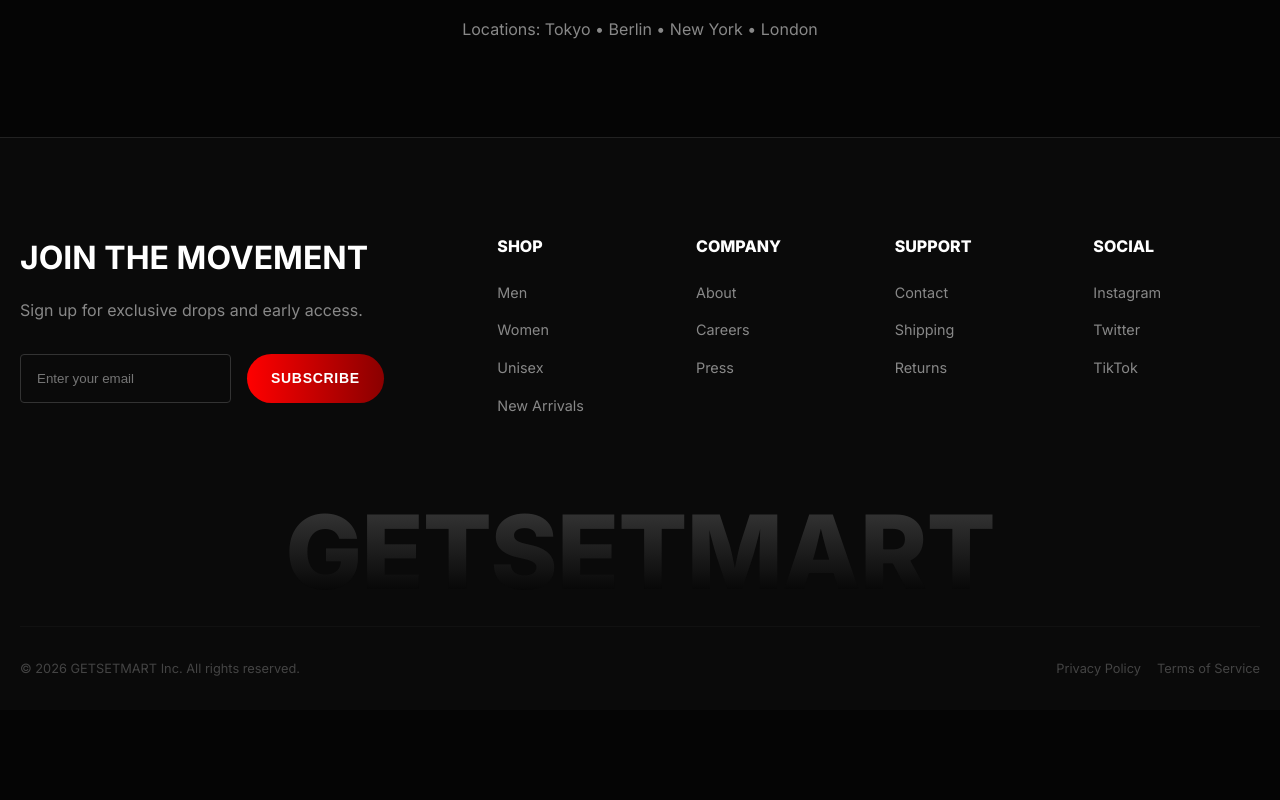
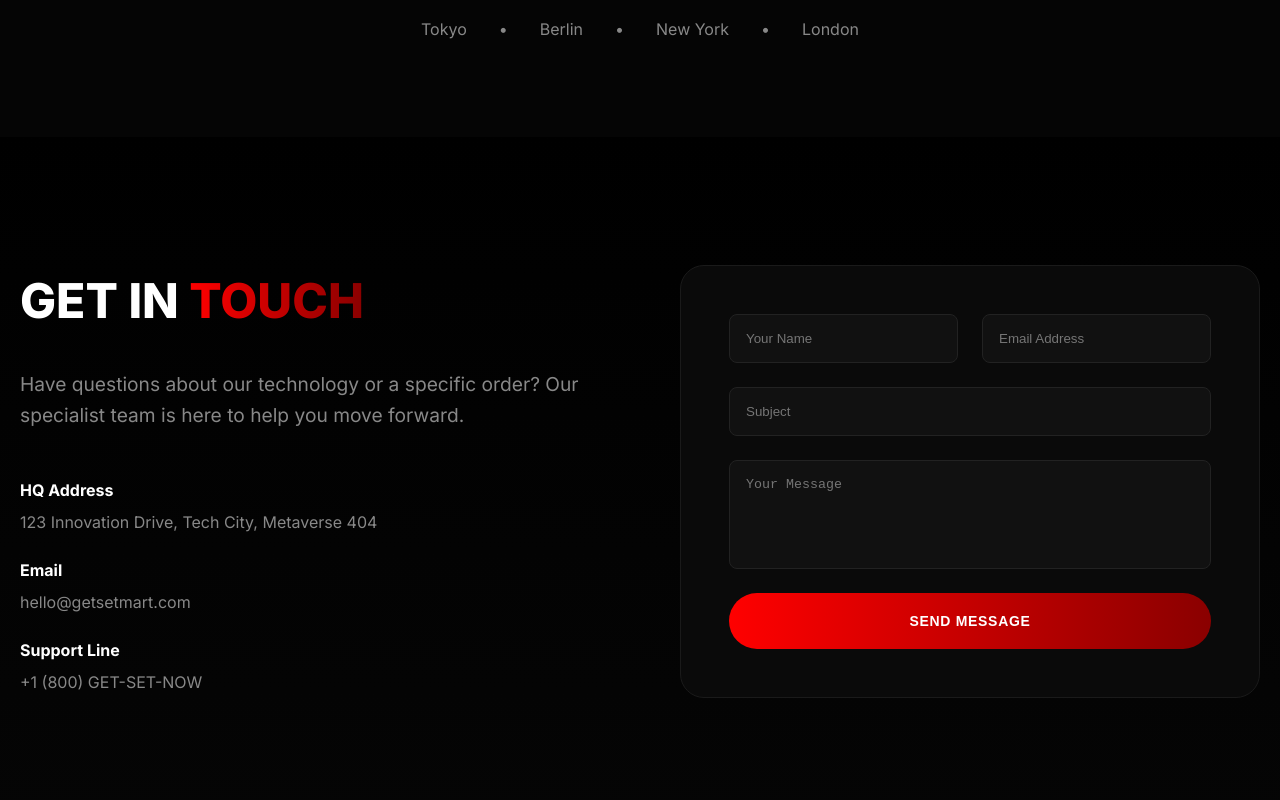
Before and after one commit to officialsachinthakur1-collab/Ecommerce, a React (Vite) app: page /about in a window 1280 px wide. Shown: the part 1840-2640 px from the top of the page. Before the commit the page ends 2550 px from the top, so only its background shows below. Built offline with nearby package versions, Linux system fonts and the light colour scheme.

Commit message:
Final: Polished UI, added About Contact, and enhanced Admin Dashboard

```diff
--- a/src/components/layout/Footer.jsx
+++ b/src/components/layout/Footer.jsx
@@ -47,17 +47,17 @@
                         <div>
                             <h4 className="section-header-title" style={{ marginBottom: '1.5rem', fontWeight: '800', textTransform: 'uppercase', fontSize: '1rem', textAlign: 'left', marginLeft: 0 }}>Company</h4>
                             <ul style={{ display: 'flex', flexDirection: 'column', gap: '1rem', color: 'var(--text-muted)', fontSize: '0.9rem', marginLeft: 0, marginRight: 0, textAlign: 'left', alignItems: 'flex-start' }}>
-                                <li><a href="#">About</a></li>
-                                <li><a href="#">Careers</a></li>
-                                <li><a href="#">Press</a></li>
+                                <li><Link to="/about">About Us</Link></li>
+                                <li><Link to="/blog">Our Journal</Link></li>
+                                <li><Link to="/shop">Store</Link></li>
                             </ul>
                         </div>
                         <div>
                             <h4 className="section-header-title" style={{ marginBottom: '1.5rem', fontWeight: '800', textTransform: 'uppercase', fontSize: '1rem', textAlign: 'left', marginLeft: 0 }}>Support</h4>
                             <ul style={{ display: 'flex', flexDirection: 'column', gap: '1rem', color: 'var(--text-muted)', fontSize: '0.9rem', marginLeft: 0, marginRight: 0, textAlign: 'left', alignItems: 'flex-start' }}>
-                                <li><a href="#">Contact</a></li>
-                                <li><a href="#">Shipping</a></li>
-                                <li><a href="#">Returns</a></li>
+                                <li><Link to="/about#contact">Contact</Link></li>
+                                <li><Link to="/shipping">Shipping</Link></li>
+                                <li><Link to="/returns">Returns</Link></li>
                             </ul>
                         </div>
                         <div>
--- a/src/pages/About.jsx
+++ b/src/pages/About.jsx
@@ -126,7 +126,48 @@
             {/* Team Header (Placeholder) */}
             <section className="section-padding container" style={{ textAlign: 'center' }}>
                 <h2 style={{ fontSize: '2.5rem', fontWeight: '800', marginBottom: '3rem', textTransform: 'uppercase' }}>Global Design Team</h2>
-                <p style={{ color: 'var(--text-muted)' }}>Locations: Tokyo • Berlin • New York • London</p>
+                <div style={{ display: 'flex', justifyContent: 'center', gap: '2rem', flexWrap: 'wrap', color: 'var(--text-muted)' }}>
+                    <span>Tokyo</span> • <span>Berlin</span> • <span>New York</span> • <span>London</span>
+                </div>
+            </section>
+
+            {/* Contact Section */}
+            <section id="contact" style={{ padding: '8rem 0', background: 'linear-gradient(to top, #050505, #000)' }}>
+                <div className="container" style={{ display: 'grid', gridTemplateColumns: 'repeat(auto-fit, minmax(300px, 1fr))', gap: '5rem' }}>
+                    <div>
+                        <h2 style={{ fontSize: '3rem', fontWeight: '900', marginBottom: '2rem', textTransform: 'uppercase' }}>Get in <span className="text-gradient">Touch</span></h2>
+                        <p style={{ color: 'var(--text-muted)', fontSize: '1.2rem', lineHeight: '1.6', marginBottom: '3rem' }}>
+                            Have questions about our technology or a specific order? Our specialist team is here to help you move forward.
+                        </p>
+
+                        <div style={{ display: 'flex', flexDirection: 'column', gap: '1.5rem' }}>
+                            <div>
+                                <h4 style={{ color: 'white', marginBottom: '0.5rem' }}>HQ Address</h4>
+                                <p style={{ color: 'var(--text-muted)' }}>123 Innovation Drive, Tech City, Metaverse 404</p>
+                            </div>
+                            <div>
+                                <h4 style={{ color: 'white', marginBottom: '0.5rem' }}>Email</h4>
+                                <p style={{ color: 'var(--text-muted)' }}>hello@getsetmart.com</p>
+                            </div>
+                            <div>
+                                <h4 style={{ color: 'white', marginBottom: '0.5rem' }}>Support Line</h4>
+                                <p style={{ color: 'var(--text-muted)' }}>+1 (800) GET-SET-NOW</p>
+                            </div>
+                        </div>
+                    </div>
+
+                    <div style={{ background: '#0a0a0a', padding: '3rem', borderRadius: '24px', border: '1px solid #1a1a1a' }}>
+                        <form style={{ display: 'flex', flexDirection: 'column', gap: '1.5rem' }} onSubmit={(e) => { e.preventDefault(); alert("Message Sent! We'll get back to you soon."); }}>
+                            <div style={{ display: 'grid', gridTemplateColumns: '1fr 1fr', gap: '1.5rem' }}>
+                                <input placeholder="Your Name" style={{ padding: '1rem', background: '#111', border: '1px solid #222', borderRadius: '8px', color: 'white' }} required />
+                                <input type="email" placeholder="Email Address" style={{ padding: '1rem', background: '#111', border: '1px solid #222', borderRadius: '8px', color: 'white' }} required />
+                            </div>
+                            <input placeholder="Subject" style={{ padding: '1rem', background: '#111', border: '1px solid #222', borderRadius: '8px', color: 'white' }} required />
+                            <textarea placeholder="Your Message" rows={5} style={{ padding: '1rem', background: '#111', border: '1px solid #222', borderRadius: '8px', color: 'white', resize: 'none' }} required></textarea>
+                            <button className="btn-primary" style={{ padding: '1.25rem', justifyContent: 'center' }}>Send Message</button>
+                        </form>
+                    </div>
+                </div>
             </section>
 
         </div>
--- a/src/pages/admin/Dashboard.jsx
+++ b/src/pages/admin/Dashboard.jsx
@@ -30,7 +30,8 @@
                     setStats(prev => ({
                         ...prev,
                         revenue: totalRevenue.toLocaleString('en-IN', { style: 'currency', currency: 'INR' }),
-                        orders: orders.length
+                        orders: orders.length,
+                        recentOrders: orders.slice(0, 5) // Get latest 5
                     }));
                 }
             } catch (error) {
@@ -67,6 +68,8 @@
                 <StatCard title="Conversion Rate" value={stats.conversion} change="+2.4%" icon={TrendingUp} color="#f97316" />
             </div>
 
+            {/* UI Bottom Grid */}
+            <div style={{ display: 'grid', gridTemplateColumns: 'repeat(auto-fit, minmax(400px, 1fr))', gap: '2rem', marginTop: '2rem' }}>
                 {/* Revenue Graph */}
                 <div style={{ background: '#111', padding: '2rem', borderRadius: '12px', border: '1px solid #222' }}>
                     <h2 style={{ fontSize: '1.25rem', fontWeight: '700', marginBottom: '2rem' }}>Revenue Overview</h2>
@@ -77,7 +80,6 @@
                                 <line key={y} x1="0" y1={y} x2="100" y2={y} stroke="#333" strokeWidth="0.2" vectorEffect="non-scaling-stroke" />
                             ))}
 
-                        {/* Smooth Line using simple polyline for now, could be bezier */}
                             <motion.polyline
                                 points={points}
                                 fill="none"
@@ -89,7 +91,6 @@
                                 transition={{ duration: 1.5, ease: "easeInOut" }}
                             />
 
-                        {/* Gradient Fill Area */}
                             <defs>
                                 <linearGradient id="gradient" x1="0" y1="0" x2="0" y2="1">
                                     <stop offset="0%" stopColor="var(--primary-red)" stopOpacity="0.2" />
@@ -104,6 +105,28 @@
                         </svg>
                     </div>
                 </div>
+
+                {/* Recent Orders List */}
+                <div style={{ background: '#111', padding: '2rem', borderRadius: '12px', border: '1px solid #222' }}>
+                    <h2 style={{ fontSize: '1.25rem', fontWeight: '700', marginBottom: '1.5rem' }}>Recent Orders</h2>
+                    {loading ? <p style={{ color: 'var(--text-muted)' }}>Fetching latest activity...</p> : (
+                        <div style={{ display: 'flex', flexDirection: 'column', gap: '1rem' }}>
+                            {stats.recentOrders && stats.recentOrders.length > 0 ? stats.recentOrders.map(order => (
+                                <div key={order.id} style={{ display: 'flex', justifyContent: 'space-between', alignItems: 'center', padding: '1rem', background: '#050505', borderRadius: '8px', border: '1px solid #1a1a1a' }}>
+                                    <div>
+                                        <div style={{ fontWeight: '600', fontSize: '0.9rem' }}>{order.customer}</div>
+                                        <div style={{ fontSize: '0.75rem', color: 'var(--text-muted)' }}>{order.id} • {order.date}</div>
+                                    </div>
+                                    <div style={{ textAlign: 'right' }}>
+                                        <div style={{ fontWeight: 'bold', color: 'var(--primary-red)' }}>{order.total}</div>
+                                        <span style={{ fontSize: '0.7rem', color: order.status === 'Pending' ? '#f59e0b' : '#10b981' }}>{order.status}</span>
+                                    </div>
+                                </div>
+                            )) : <p style={{ color: 'var(--text-muted)' }}>No recent orders found.</p>}
+                        </div>
+                    )}
+                </div>
+            </div>
         </div>
     );
 };
```
Lines whose indentation alone changed are shown as unchanged.
